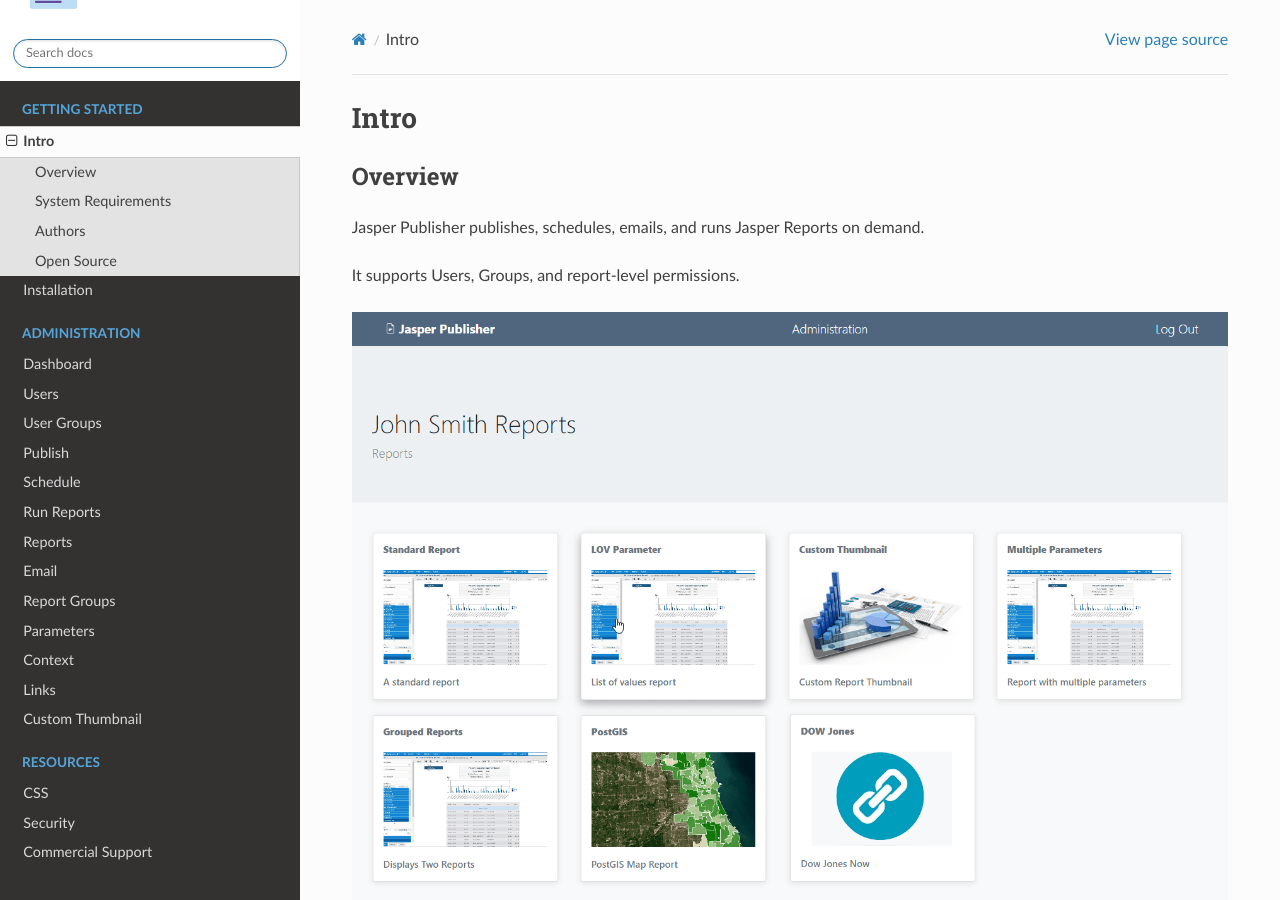
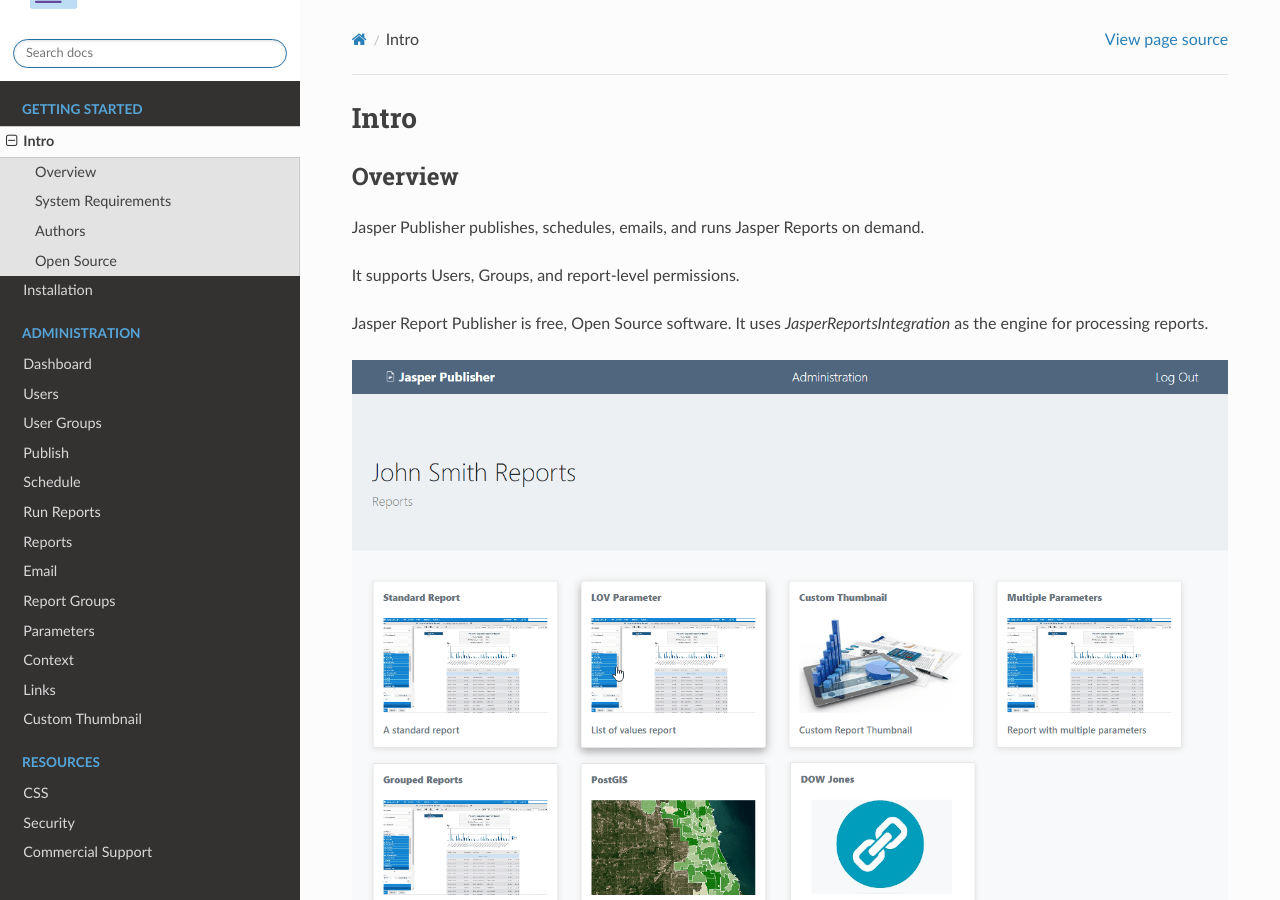
Before and after one commit to AcuGIS/jasper-report-publisher, a Sphinx documentation site: the page built from docs/intro.rst, in a window 1280 px wide and 900 px high. Built offline with Sphinx 7.4.7 and the Read the Docs theme 2.0.0, drawn with Linux system fonts in a browser that asks for light colours; pages that are not in the unit, such as notebooks, are missing from menus.

Commit message:
Update intro.rst

```diff
--- a/docs/intro.rst
+++ b/docs/intro.rst
@@ -6,9 +6,11 @@
 
 Jasper Publisher publishes, schedules, emails, and runs Jasper Reports on demand.
 
+It supports Users, Groups, and report-level permissions.
+
+Jasper Report Publisher is free, Open Source software.  It uses `JasperReportsIntegration` as the engine for processing reports.
+
 .. _`JasperReportsIntegration`: https://github.com/daust/JasperReportsIntegration
-
-It supports Users, Groups, and report-level permissions.
 
 
 .. image:: _static/Jasper-Publisher-Main-min.png
```
